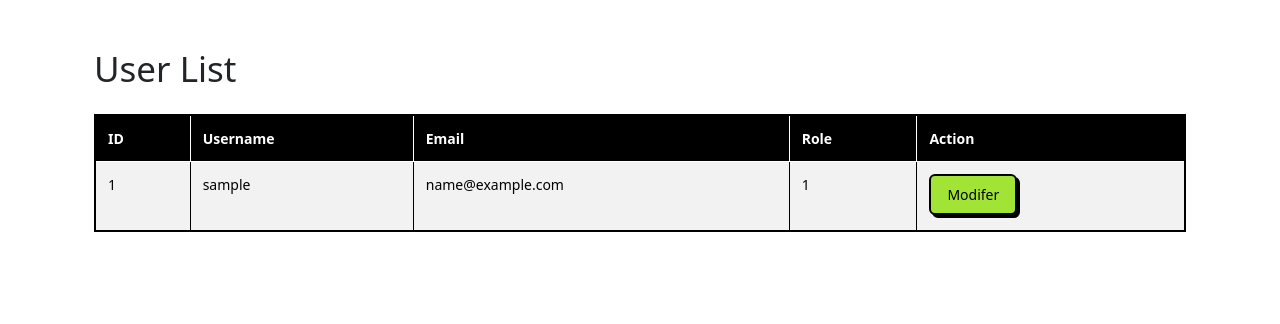
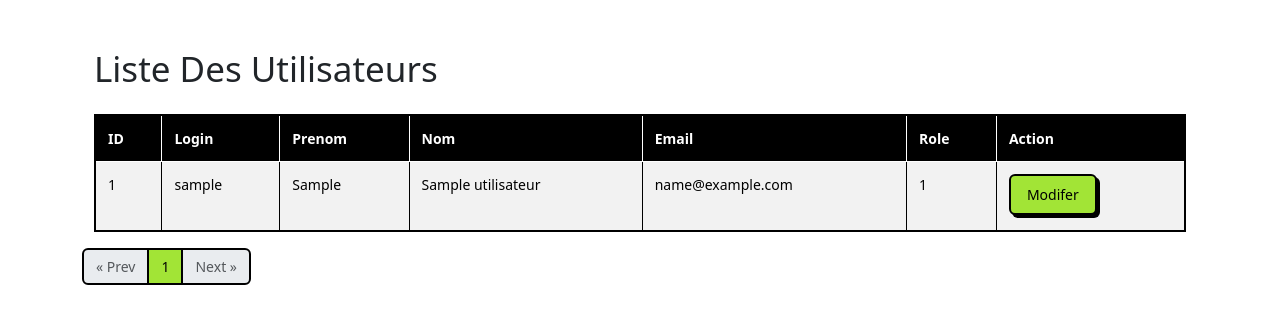
Before and after one commit to elboraki/park_control_flask, a Flask app: page /users/ in a window 1280 px wide. Shown: the part 103-427 px from the top of the page. Run offline with Flask 3, Linux system fonts and the light colour scheme; tables that the repository leaves empty hold one stand-in row (values such as "Sample post"); some libraries are stand-ins or nearby versions.

Commit message:
implemented pagination

```diff
--- a/repositories/user_repository.py
+++ b/repositories/user_repository.py
@@ -1,6 +1,10 @@
 from models.user import User, db
 
 class UserRepository:
+
+    @staticmethod
+    def get_paginated(page, per_page=5):
+        return User.query.paginate(page=page, per_page=per_page)
     @staticmethod
     def get_all():
         return User.query.all()
--- a/routes/users.py
+++ b/routes/users.py
@@ -5,12 +5,12 @@ users_bp = Blueprint('users_bp', __name__, url_prefix='/users')
 
 @users_bp.route('/')
 def list_users():
-    users = UserService.list_users()
-    return render_template('users/users.html', users=users)
-
-@users_bp.route('/create', methods=['POST'])
-def create_user():
-    username = request.form['username']
-    email = request.form['email']
-    #UserService.create_user(username, email)
-    return redirect(url_for('user_bp.list_users'))
+    page = request.args.get('page', 1, type=int)
+    pagination = UserService.get_users_page(page, per_page=5)
+    return render_template('users/users.html', users=pagination.items, pagination=pagination)
+# @users_bp.route('/create', methods=['POST'])
+# def create_user():
+#     username = request.form['username']
+#     email = request.form['email']
+#     #UserService.create_user(username, email)
+#     return redirect(url_for('user_bp.list_users'))
--- a/services/user_service.py
+++ b/services/user_service.py
@@ -10,3 +10,7 @@ class UserService:
     @staticmethod
     def list_users():
         return UserRepository.get_all()
+
+    @staticmethod
+    def get_users_page(page, per_page=5):
+        return UserRepository.get_paginated(page, per_page)
--- a/templates/users/users.html
+++ b/templates/users/users.html
@@ -4,13 +4,15 @@
 
 {% block content %}
 <div class="container mt-5">
-    <h1 class="mb-4">User List</h1>
+    <h1 class="mb-4">Liste Des Utilisateurs</h1>
 
     <table class="table table-bordered table-striped">
         <thead class="table-dark">
         <tr>
             <th>ID</th>
-            <th>Username</th>
+            <th>Login</th>
+            <th>Prenom</th>
+            <th>Nom</th>
             <th>Email</th>
             <th>Role</th>
             <th>Action</th>
@@ -22,6 +24,8 @@
             <tr>
                 <td>{{ user.id }}</td>
                 <td>{{ user.login }}</td>
+                <td>{{ user.prenom }}</td>
+                <td>{{ user.nom }}</td>
                 <td>{{ user.email }}</td>
                 <td>{{ user.role_id }}</td>
                 <td>
@@ -37,4 +41,36 @@
 
 
 </div>
+<!-- users table code هنا -->
+
+<nav aria-label="Pagination">
+  <ul class="pagination">
+    {% if pagination.has_prev %}
+      <li class="page-item">
+        <a class="page-link" href="{{ url_for('users_bp.list_users', page=pagination.prev_num) }}">« Prev</a>
+      </li>
+    {% else %}
+      <li class="page-item disabled"><span class="page-link">« Prev</span></li>
+    {% endif %}
+
+    {% for p in pagination.iter_pages() %}
+      {% if p %}
+        <li class="page-item {% if p == pagination.page %}active{% endif %}">
+          <a class="page-link" href="{{ url_for('users_bp.list_users', page=p) }}">{{ p }}</a>
+        </li>
+      {% else %}
+        <li class="page-item disabled"><span class="page-link">…</span></li>
+      {% endif %}
+    {% endfor %}
+
+    {% if pagination.has_next %}
+      <li class="page-item">
+        <a class="page-link" href="{{ url_for('users_bp.list_users', page=pagination.next_num) }}">Next »</a>
+      </li>
+    {% else %}
+      <li class="page-item disabled"><span class="page-link">Next »</span></li>
+    {% endif %}
+  </ul>
+</nav>
+
 {% endblock %}
```
